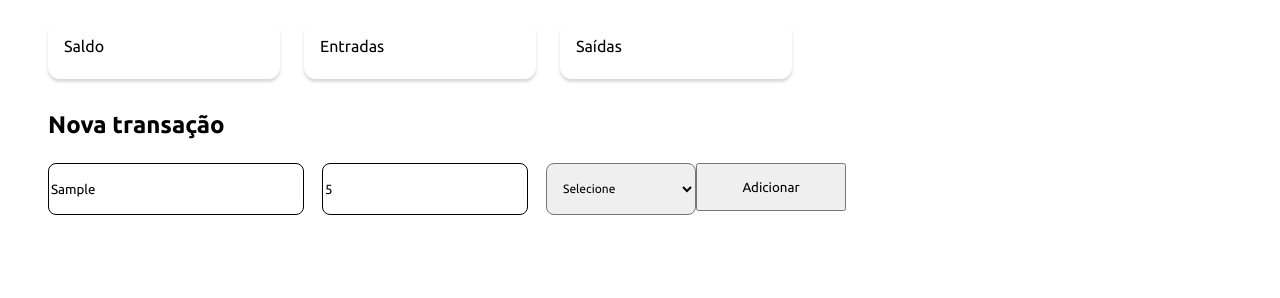
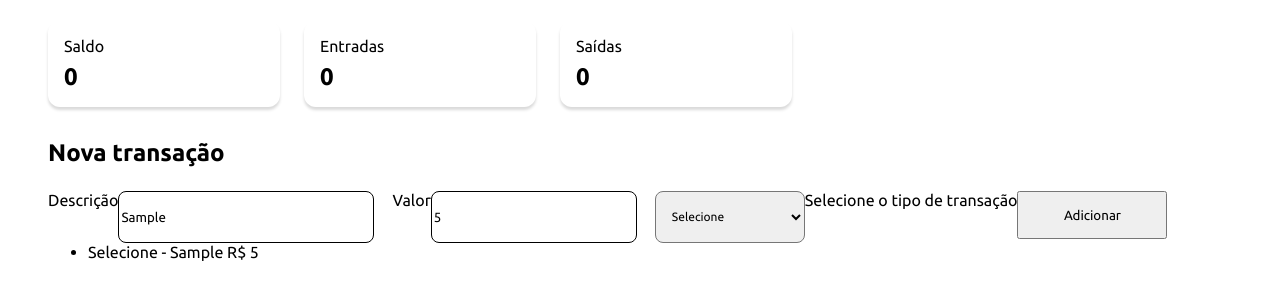
Before and after one commit to nabsnb/gestao-de-orcamento, a plain HTML site: page index.html in a window 1280 px wide. Both pictures are taken after typing "Sample", "5" into the empty fields and a click on the button "Adicionar". Shown: the part 88-386 px from the top of the page. Drawn offline with Linux system fonts and the light colour scheme.

Commit message:
feat: validar campos, separar funções e atualizar saldo em tempo real

```diff
--- a/index.html
+++ b/index.html
@@ -46,10 +46,12 @@
             </div>
             <section class="form-section">
                 <form class="control-balance">
-                    <input type="text" id="description" name="description" placeholder="Descrição">
-                    <input type="number" id="amount" name="amount" placeholder="Valor">
+                    <label for="">Descrição</label>
+                    <input type="text" id="description" class="validate" name="description" aria-placeholder="Descrição">
+                    <label for="">Valor</label>
+                    <input type="number" id="amount" class="validate" name="amount" aria-placeholder="Valor">
                     <!-- <input id="income" for="incom" name="income" placeholder="Valor"> -->
-                    <select name="type" id="type">
+                    <select name="type" id="type" class="validate">
                         <option id="select">Selecione</option>
                         <option value="Entrada">Entrada</option>
                         <option value="Saida">Saida</option>
--- a/main.js
+++ b/main.js
@@ -3,7 +3,6 @@ const description = document.getElementById('description')
 const amount = document.getElementById('amount')
 const type = document.getElementById('type')
 const transaction = document.getElementById('transaction-list')
-const expensesValue = document.getElementById('expenses-value')
 const expensesField = document.getElementById('expenses-value')
 const incomesField = document.getElementById('incomes-value')
 const balanceField = document.getElementById('balance-value')
@@ -12,40 +11,60 @@ const incomes = []
 
 form.addEventListener('submit', (e) => {
     e.preventDefault()
-    validateFields()
+    if(!fieldsIsValid()) {
+        return
+    }
+    createTransaction()
+    expensesField.innerText = calculateExpenses()
+    incomesField.innerText = calculateIncomes()
+    totalBalance()
 })
+
+function errorMessage(field, message) {
+    const div = document.createElement('div')
+    div.innerText = message;
+    div.classList.add('error-message')
+    field.insertAdjacentElement('afterend', div)
+}
+function fieldsIsValid() {
+
+    let valid = true
+
+    for(let field of document.querySelectorAll('.validate')) {
+        if(!field.value){
+            errorMessage(field, `${field.ariaPlaceholder} não pode estar em branco`)
+            valid = false;
+        }
+    }
+    if(type.value === 'Selecione'){
+        errorMessage(type, 'Selecione o tipo de transação')
+    }
+    return valid
+}
 
 function createTransaction() {
     const li = document.createElement('li')
     li.innerText = `${type.value} - ${description.value} R$ ${amount.value}`
     transaction.appendChild(li)
-}
-function validateFields() {
-    if(description.value === '' || amount.value === '' || type.value === 'Selecione') {
-        console.log('Campos não podem estar vazios')
-        return
-    } else {
-        addExpenses()
-        addIncomes()
+
+    if(type.value === 'Saida') {
+        expenses.push(Number(amount.value))
+    }
+    if(type.value === 'Entrada') {
+        incomes.push(Number(amount.value))
     }
 }
-
-function addExpenses() {
-    if(type.value === 'Saida'){
-        expenses.push(Number(amount.value))
-        const totalExpenses = expenses.reduce((acc, vlr) =>  acc + vlr)
-        expensesField.innerText = totalExpenses
-        createTransaction()
-    }
-
+function calculateExpenses() {
+    const totalExpenses = expenses.reduce((acc, vlr) =>  acc + vlr, 0)
+    return totalExpenses
 }
-
-function addIncomes() {
-    if(type.value === 'Entrada'){
-        incomes.push(Number(amount.value))
-        const totalIncomes = incomes.reduce((acc, vlr) =>  acc + vlr)
-        incomesField.innerText = totalIncomes
-        createTransaction()
-    }
-
+function calculateIncomes() {
+    const totalIncomes = incomes.reduce((acc, vlr) =>  acc + vlr, 0)
+    return totalIncomes
 }
+function totalBalance() {
+    const totalExpenses = calculateExpenses()
+    const totalIncomes = calculateIncomes()
+    const total = totalIncomes - totalExpenses
+    balanceField.innerText = total
+}
```
